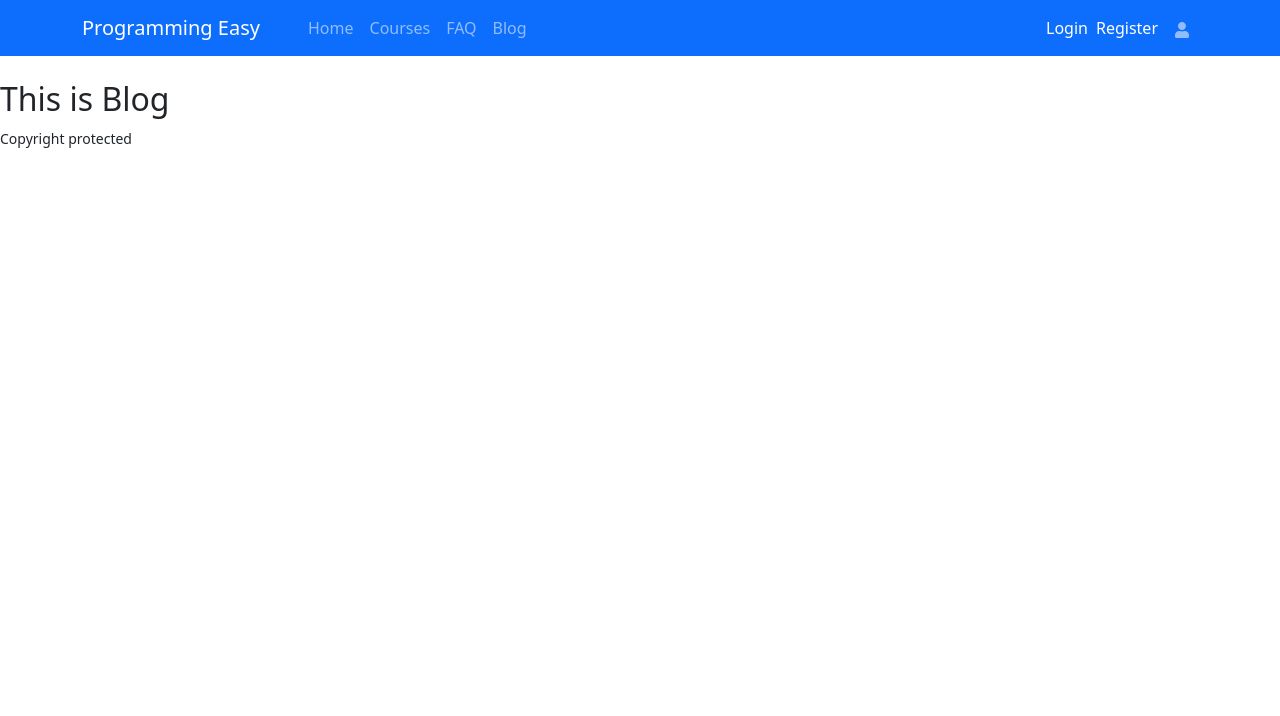
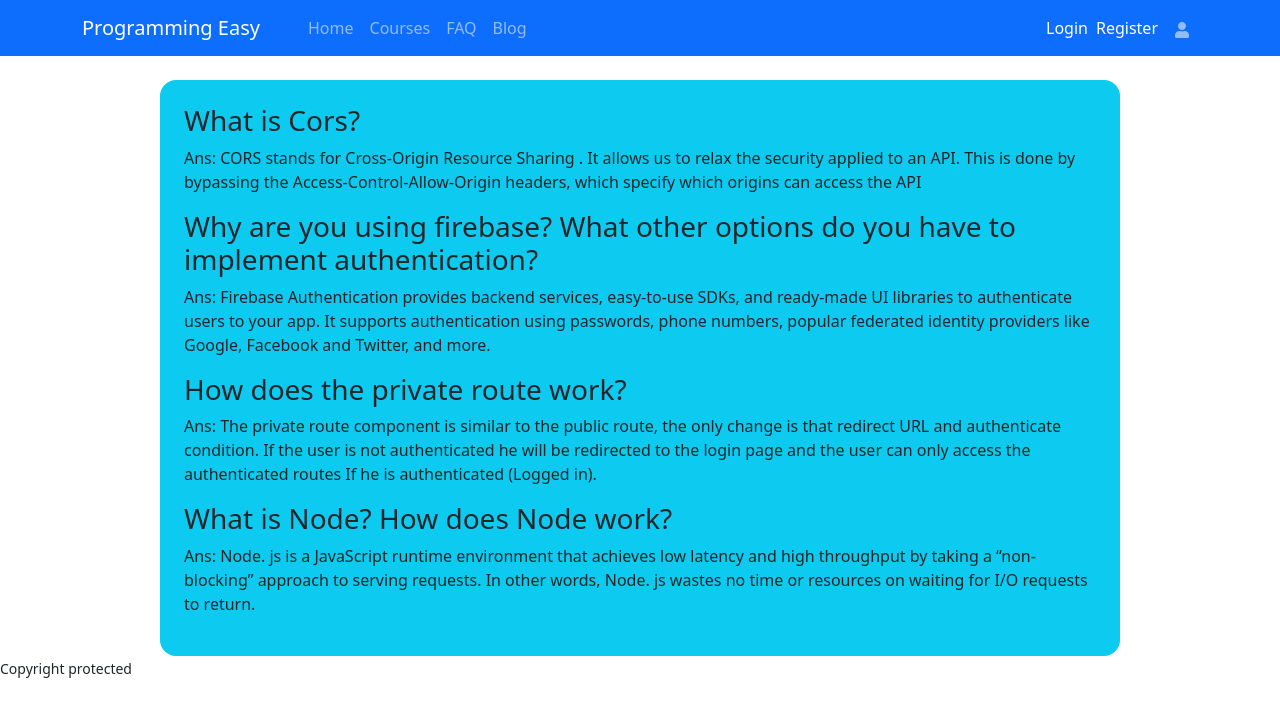
Before and after one commit to Rabbe10581/programming-easy-client, a React (Create React App) app: page /blog in a window 1280 px wide. Shown: the top 716 px of the page. Built offline with nearby package versions, Linux system fonts and the light colour scheme; no server answers.

Commit message:
Blog questions and ans added

```diff
--- a/src/Pages/Blog/Blog.js
+++ b/src/Pages/Blog/Blog.js
@@ -2,8 +2,23 @@ import React from 'react';
 
 const Blog = () => {
     return (
-        <div>
-            <h2>This is Blog</h2>
+        <div className='w-75 mx-auto bg-info text-gray p-4 rounded-4'>
+            <div>
+                <h3>What is Cors?</h3>
+                <p>Ans: CORS stands for Cross-Origin Resource Sharing . It allows us to relax the security applied to an API. This is done by bypassing the Access-Control-Allow-Origin headers, which specify which origins can access the API</p>
+            </div>
+            <div>
+                <h3>Why are you using firebase? What other options do you have to implement authentication?</h3>
+                <p>Ans: Firebase Authentication provides backend services, easy-to-use SDKs, and ready-made UI libraries to authenticate users to your app. It supports authentication using passwords, phone numbers, popular federated identity providers like Google, Facebook and Twitter, and more.</p>
+            </div>
+            <div>
+                <h3>How does the private route work?</h3>
+                <p>Ans: The private route component is similar to the public route, the only change is that redirect URL and authenticate condition. If the user is not authenticated he will be redirected to the login page and the user can only access the authenticated routes If he is authenticated (Logged in).</p>
+            </div>
+            <div>
+                <h3>What is Node? How does Node work?</h3>
+                <p>Ans: Node. js is a JavaScript runtime environment that achieves low latency and high throughput by taking a “non-blocking” approach to serving requests. In other words, Node. js wastes no time or resources on waiting for I/O requests to return.</p>
+            </div>
         </div>
     );
 };
```
